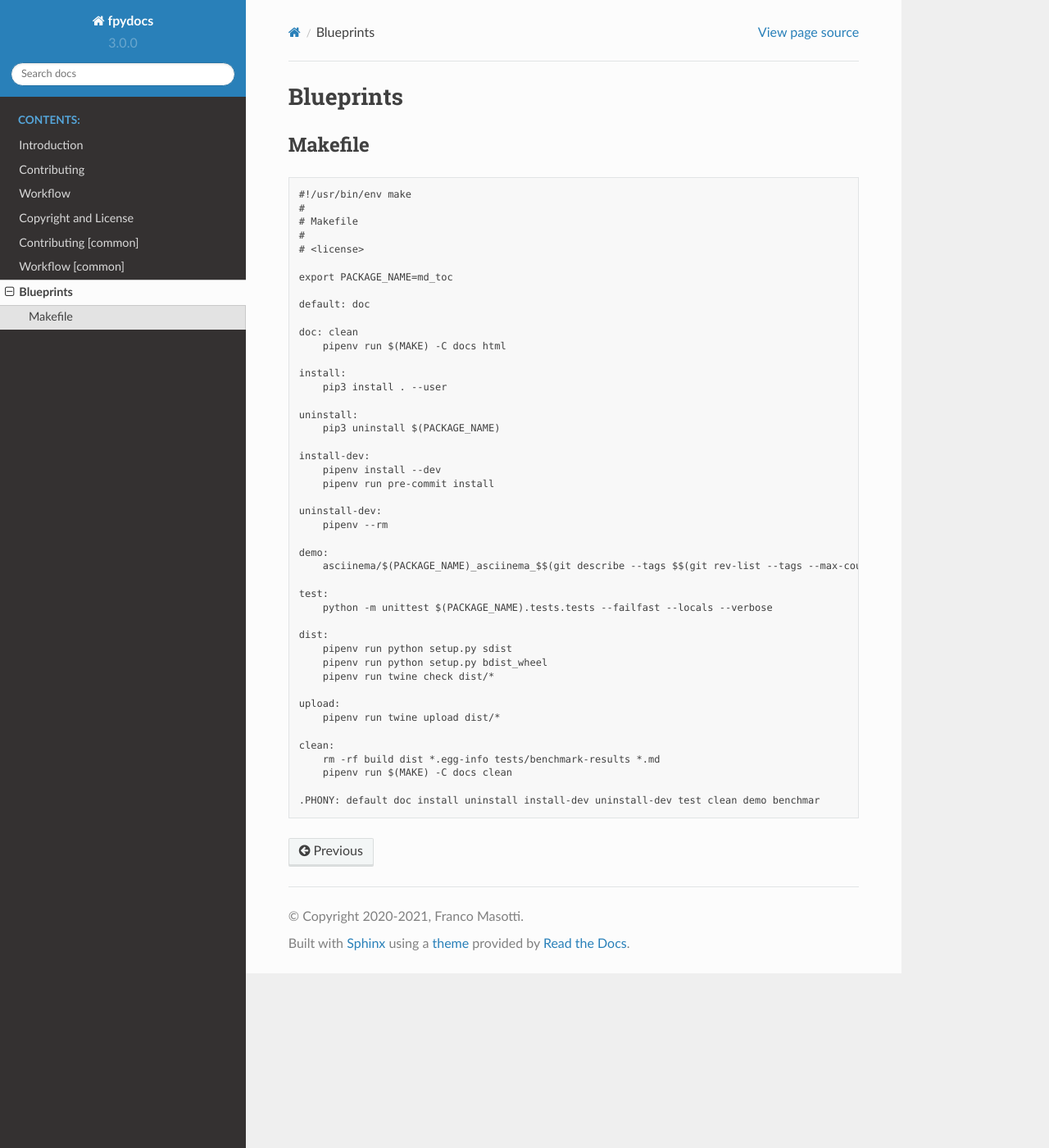
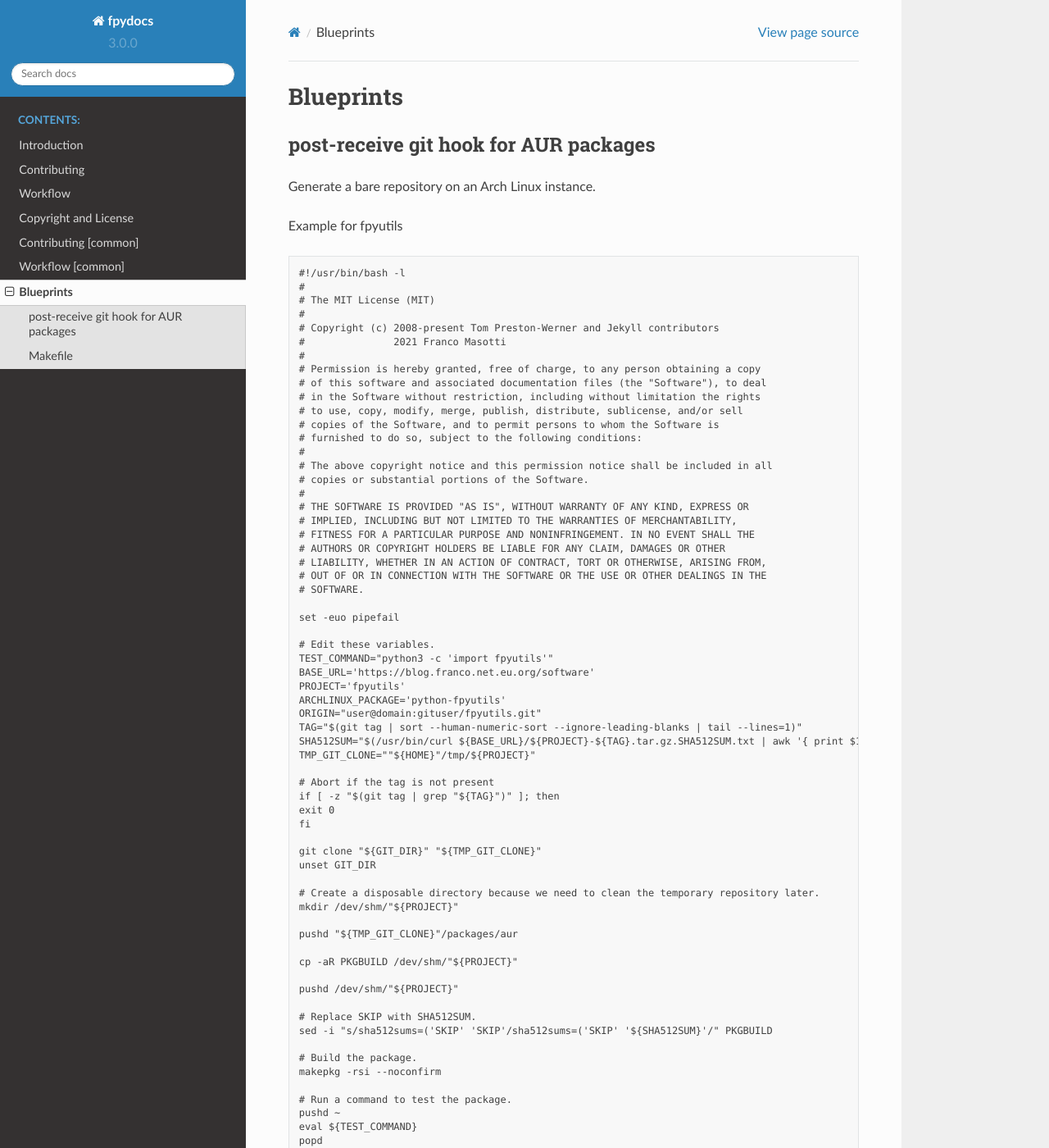
Before and after one commit to frnmst/fpydocs, a Sphinx documentation site: the page built from docs/blueprints.rst, in a window 1280 px wide and 1400 px high. Shown: the whole window at 82% size. Built offline with Sphinx 7.4.7 and the Read the Docs theme 2.0.0, drawn with Linux system fonts in a browser that asks for light colours; some of the changed text lies outside the part shown.

Commit message:
Updated instructions for AUR packages. Updated dependiencies.

```diff
--- a/docs/blueprints.rst
+++ b/docs/blueprints.rst
@@ -1,5 +1,114 @@
 Blueprints
 ==========
+
+post-receive git hook for AUR packages
+--------------------------------------
+
+Generate a bare repository on an Arch Linux instance.
+
+Example for fpyutils
+
+
+::
+
+    #!/usr/bin/bash -l
+    #
+    # The MIT License (MIT)
+    #
+    # Copyright (c) 2008-present Tom Preston-Werner and Jekyll contributors
+    #               2021 Franco Masotti
+    #
+    # Permission is hereby granted, free of charge, to any person obtaining a copy
+    # of this software and associated documentation files (the "Software"), to deal
+    # in the Software without restriction, including without limitation the rights
+    # to use, copy, modify, merge, publish, distribute, sublicense, and/or sell
+    # copies of the Software, and to permit persons to whom the Software is
+    # furnished to do so, subject to the following conditions:
+    #
+    # The above copyright notice and this permission notice shall be included in all
+    # copies or substantial portions of the Software.
+    #
+    # THE SOFTWARE IS PROVIDED "AS IS", WITHOUT WARRANTY OF ANY KIND, EXPRESS OR
+    # IMPLIED, INCLUDING BUT NOT LIMITED TO THE WARRANTIES OF MERCHANTABILITY,
+    # FITNESS FOR A PARTICULAR PURPOSE AND NONINFRINGEMENT. IN NO EVENT SHALL THE
+    # AUTHORS OR COPYRIGHT HOLDERS BE LIABLE FOR ANY CLAIM, DAMAGES OR OTHER
+    # LIABILITY, WHETHER IN AN ACTION OF CONTRACT, TORT OR OTHERWISE, ARISING FROM,
+    # OUT OF OR IN CONNECTION WITH THE SOFTWARE OR THE USE OR OTHER DEALINGS IN THE
+    # SOFTWARE.
+
+    set -euo pipefail
+
+    # Edit these variables.
+    TEST_COMMAND="python3 -c 'import fpyutils'"
+    BASE_URL='https://blog.franco.net.eu.org/software'
+    PROJECT='fpyutils'
+    ARCHLINUX_PACKAGE='python-fpyutils'
+    ORIGIN="user@domain:gituser/fpyutils.git"
+    TAG="$(git tag | sort --human-numeric-sort --ignore-leading-blanks | tail --lines=1)"
+    SHA512SUM="$(/usr/bin/curl ${BASE_URL}/${PROJECT}-${TAG}.tar.gz.SHA512SUM.txt | awk '{ print $1 }')"
+    TMP_GIT_CLONE=""${HOME}"/tmp/${PROJECT}"
+
+    # Abort if the tag is not present
+    if [ -z "$(git tag | grep "${TAG}")" ]; then
+    exit 0
+    fi
+
+    git clone "${GIT_DIR}" "${TMP_GIT_CLONE}"
+    unset GIT_DIR
+
+    # Create a disposable directory because we need to clean the temporary repository later.
+    mkdir /dev/shm/"${PROJECT}"
+
+    pushd "${TMP_GIT_CLONE}"/packages/aur
+
+    cp -aR PKGBUILD /dev/shm/"${PROJECT}"
+
+    pushd /dev/shm/"${PROJECT}"
+
+    # Replace SKIP with SHA512SUM.
+    sed -i "s/sha512sums=('SKIP' 'SKIP'/sha512sums=('SKIP' '${SHA512SUM}'/" PKGBUILD
+
+    # Build the package.
+    makepkg -rsi --noconfirm
+
+    # Run a command to test the package.
+    pushd ~
+    eval ${TEST_COMMAND}
+    popd
+
+    # Print package information and then remove all traces of it.
+    pacman -Qi "${ARCHLINUX_PACKAGE}"
+    sudo pacman -Rnus --noconfirm "${ARCHLINUX_PACKAGE}"
+    rm -rf pkg src *.tar.*
+
+    makepkg --printsrcinfo > .SRCINFO
+
+    popd
+    popd
+
+    pushd "${TMP_GIT_CLONE}"
+
+    # Push updated pkgbuild to an empty disposable git branch.
+    # Put PKGBUILD and .SRCINFO
+    git checkout --orphan packages-aur
+    git rm -rf .
+    mv /dev/shm/"${PROJECT}"/{PKGBUILD,.SRCINFO} .
+    git add PKGBUILD .SRCINFO
+    git commit -m "Updated PKGBUILD and .SRCINFO."
+
+    # Update remotes.
+    git remote add repo "${ORIGIN}"
+
+    # Remove remote branch.
+    git push repo --delete packages-aur || echo OK
+
+    # Push the files.
+    git push --set-upstream repo packages-aur
+
+    popd
+
+    rm --recursive --force "${TMP_GIT_CLONE}" /dev/shm/"${PROJECT}"
+
 
 Makefile
 --------
```
Also changed, not shown: docs/workflow_common.rst (+50 -29 lines), .pre-commit-config.yaml, 1 other file.
